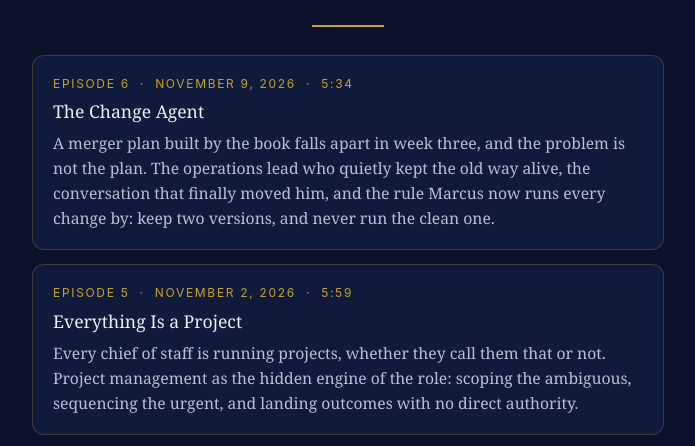
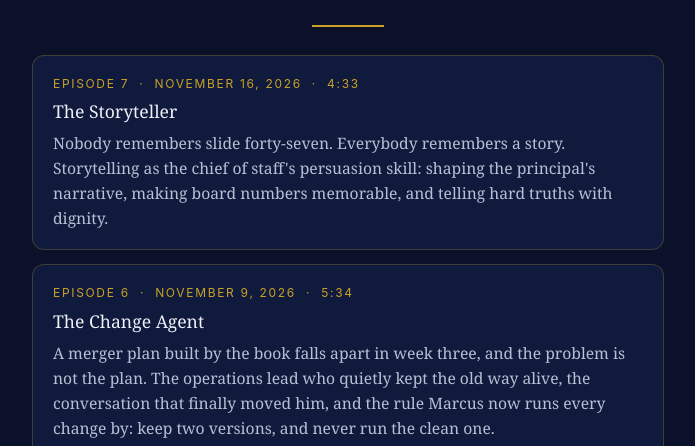
Before and after one commit to mohito91/chiefofstaffconfidential, a plain HTML site: page episodes/index.html in a window 1280 px wide. Shown: the part 351-797 px from the top of the page, without its empty margins (292-987 px from the left). Drawn offline with Linux system fonts and the light colour scheme.

Commit message:
Add files via upload

```diff
--- a/episodes/index.html
+++ b/episodes/index.html
@@ -38,6 +38,12 @@
   </header>
 
   <hr class="rule">
+
+  <a class="episode" href="the-storyteller.html">
+    <div class="num">Episode 7 &nbsp;·&nbsp; November 16, 2026 &nbsp;·&nbsp; 4:33</div>
+    <h3>The Storyteller</h3>
+    <p>Nobody remembers slide forty-seven. Everybody remembers a story. Storytelling as the chief of staff's persuasion skill: shaping the principal's narrative, making board numbers memorable, and telling hard truths with dignity.</p>
+  </a>
 
   <a class="episode" href="the-change-agent.html">
     <div class="num">Episode 6 &nbsp;·&nbsp; November 9, 2026 &nbsp;·&nbsp; 5:34</div>
```
